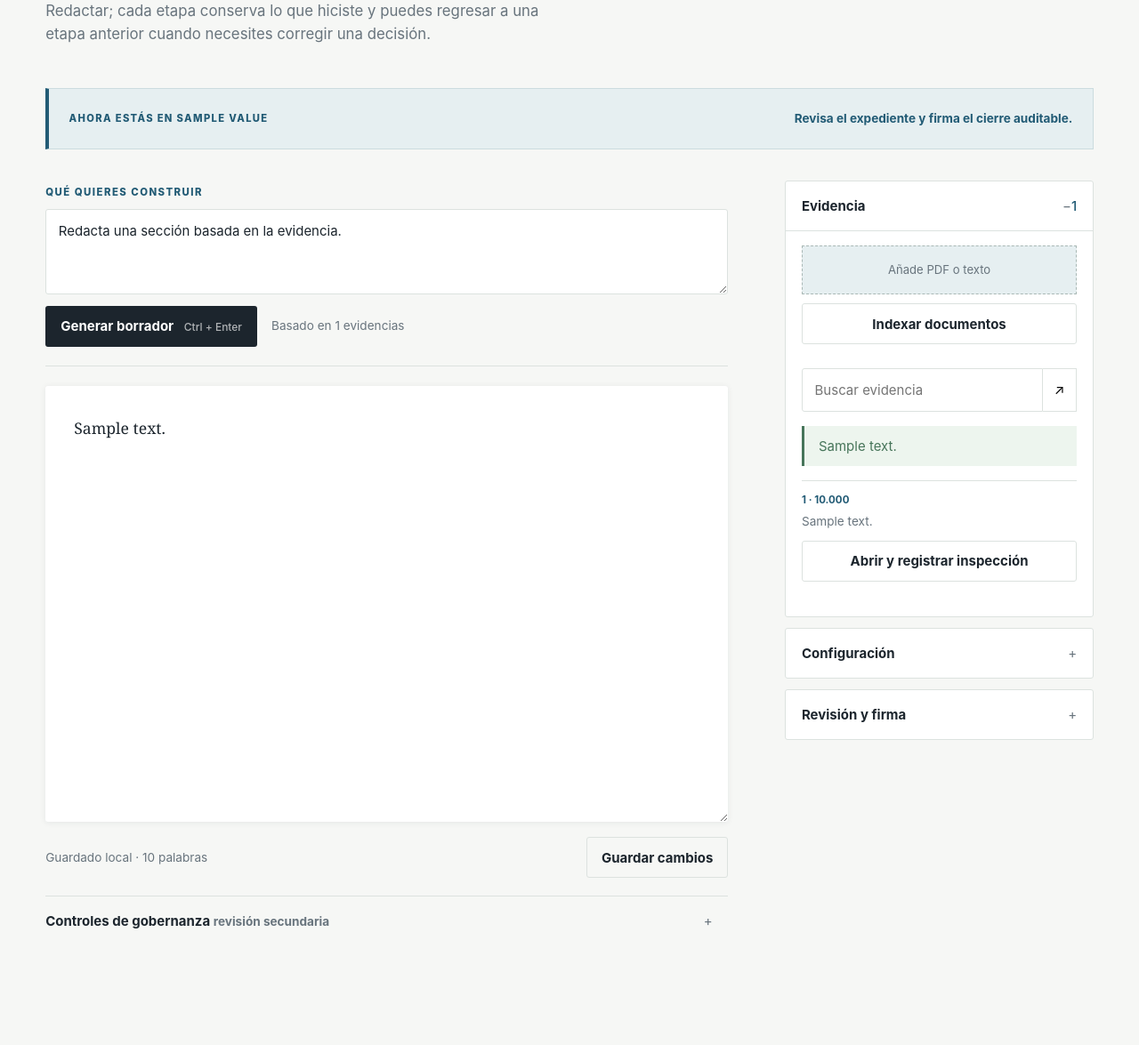
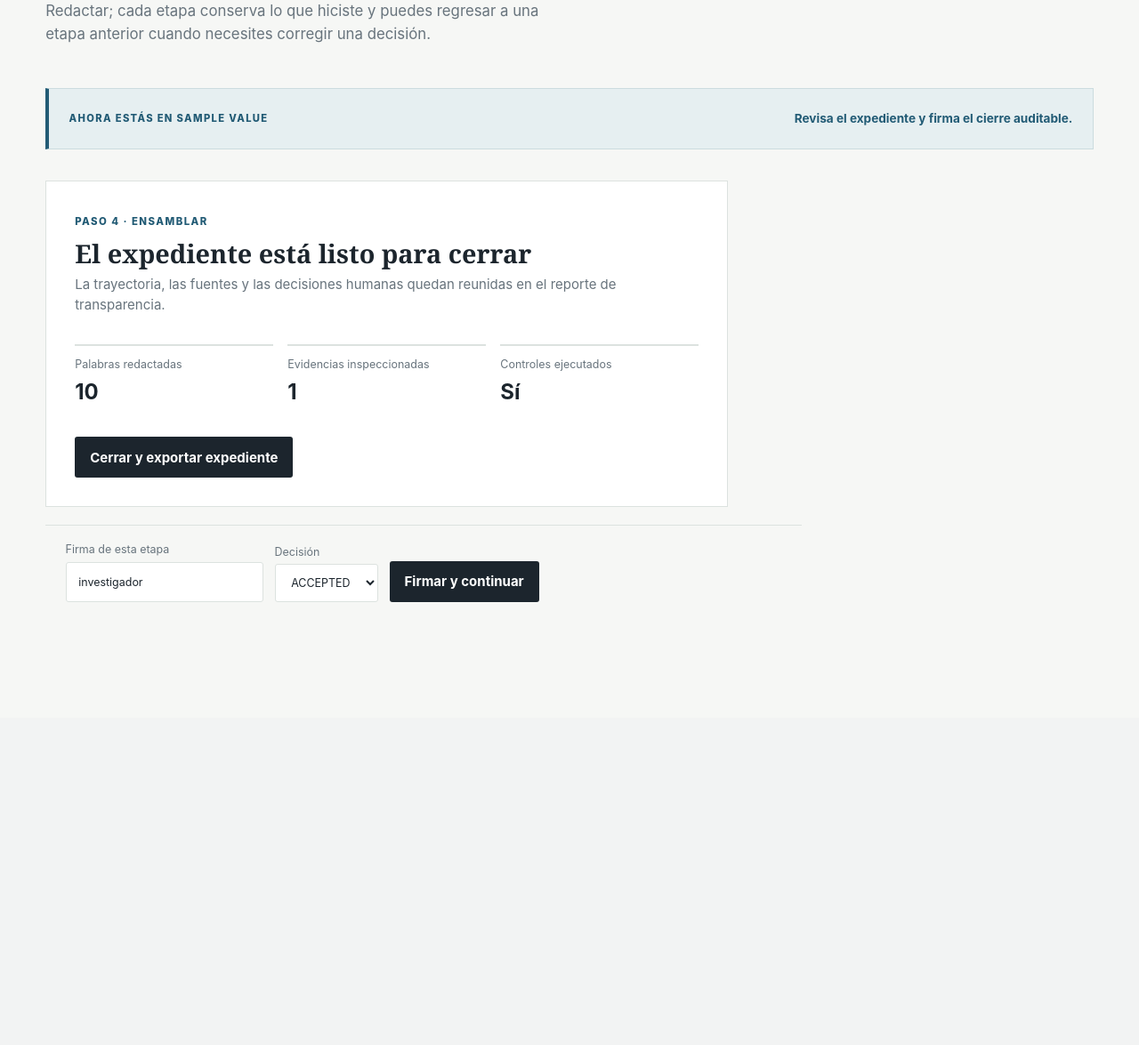
Before and after one commit to Miguelitortiz/marco-mvp, a Django app: template web/templates/workbench/index.html in a window 1280 px wide. Shown: the part 400-1575 px from the top of the page at 89% size. After the commit the page ends 1077 px from the top, so only its background shows below. Run offline with Django 4.2, Linux system fonts and the light colour scheme; the template is opened without the code that fills it: most values are stand-ins (such as "Sample title", 1, 10 or a date in 2020).

Commit message:
Show only active workflow stage controls
Replace the all-in-one workbench with stage-specific screens so researchers see only the inputs and action relevant to the current MARCO phase.

Co-authored-by: Copilot App <223556219+Copilot@users.noreply.github.com>

```diff
--- a/web/static/workbench.css
+++ b/web/static/workbench.css
@@ -37,6 +37,21 @@ h1 { margin: .7rem 0 1rem; font: 400 clamp(2.6rem, 5vw, 4.8rem)/1.02 Georgia, se
 h1 em { color: var(--blue); font-style: italic; }
 .intro__copy { color: var(--muted); max-width: 560px; font-size: 1.05rem; }
 .workspace-grid { display: grid; grid-template-columns: minmax(0, 1.55fr) minmax(260px, .7fr); gap: 4rem; align-items: start; }
+.stage-card { background: var(--surface); border: 1px solid var(--line); padding: 2rem; }
+.stage-card--wide { width: min(850px, 100%); }
+.stage-card__heading { margin-bottom: 1.8rem; }
+.stage-card h2 { margin: .35rem 0 .25rem; font: 700 1.8rem Georgia, serif; }
+.stage-card__heading p { margin: 0; color: var(--muted); }
+.stage-form { max-width: 620px; }
+.stage-form .button { margin-top: .5rem; }
+.assembly-summary { display: grid; grid-template-columns: repeat(3, 1fr); gap: 1rem; margin: 2rem 0; }
+.assembly-summary div { border-top: 2px solid var(--line); padding-top: .7rem; }
+.assembly-summary dt { color: var(--muted); font-size: .78rem; }
+.assembly-summary dd { margin: .2rem 0 0; font-size: 1.5rem; font-weight: 750; }
+.stage-footer { width: min(850px, 100%); margin-top: 1.2rem; padding: 1.1rem 1.4rem; border-top: 1px solid var(--line); }
+.stage-footer form { display: flex; align-items: end; gap: .8rem; }
+.stage-footer label { display: grid; gap: .25rem; color: var(--muted); font-size: .78rem; }
+.stage-footer label:first-child { flex: 1; }
 .editor-column { min-width: 0; }
 .draft-controls { border-bottom: 1px solid var(--line); padding-bottom: 1.3rem; }
 .prompt, .writing-surface textarea, input, select { width: 100%; border: 1px solid var(--line); border-radius: 3px; background: var(--surface); color: var(--ink); padding: .75rem .85rem; }
--- /dev/null
+++ b/web/templates/workbench/_notice.html
@@ -0,0 +1 @@
+<div class="notice">{{ message }}</div>
--- a/web/templates/workbench/index.html
+++ b/web/templates/workbench/index.html
@@ -51,70 +51,82 @@
 </section>
 
 <section class="workspace-grid">
-  <article class="editor-column">
-    {% include "workbench/_editor.html" %}
-    {% include "workbench/_governance.html" %}
-  </article>
-  <aside class="context-column">
-    <details open class="panel">
-      <summary>Evidencia <span class="count">{{ workbench.hits|length }}</span></summary>
-      <div class="panel__body">
-        <form hx-post="{% url 'upload_documents' %}" hx-target="#evidence-panel" hx-encoding="multipart/form-data">
+  {% if workbench.fsm.state.value == "PARAMETRIZATION" %}
+    <article class="stage-card stage-card--wide">
+      <div class="stage-card__heading">
+        <span class="eyebrow">Paso 1 · Preparar</span>
+        <h2>Define las reglas del documento</h2>
+        <p>Estas restricciones permanecerán activas durante todo el expediente.</p>
+      </div>
+      <form class="settings stage-form" hx-post="{% url 'save_settings' %}" hx-target="#workflow-status">
         {% csrf_token %}
-          <label class="file-drop" for="documents">Añade PDF o texto</label>
-          <input id="documents" name="documents" type="file" multiple accept=".pdf,.txt">
-          <button class="button button--quiet" type="submit">Indexar documentos</button>
-        </form>
-        <form class="search" hx-post="{% url 'search_evidence' %}" hx-target="#evidence-panel">
-          {% csrf_token %}
-          <input name="query" value="{{ workbench.query }}" placeholder="Buscar evidencia">
-          <button aria-label="Buscar" type="submit">↗</button>
-        </form>
-        <div id="evidence-panel">{% include "workbench/_evidence.html" %}</div>
-      </div>
-    </details>
-    <details class="panel">
-      <summary>Configuración</summary>
-      <div class="panel__body">
-        <form class="settings" hx-post="{% url 'save_settings' %}" hx-target="#editor-panel">
-          {% csrf_token %}
-          <label>Sección<input name="template" value="{{ workbench.template }}"></label>
+        <label>Plantilla o sección<input name="template" value="{{ workbench.template }}"></label>
         <label>Palabras objetivo<input name="target_words" type="number" value="{{ workbench.target_words }}" min="50"></label>
         <label>Proveedor
-            <select name="provider">
-              {% for provider in providers %}<option {% if provider == workbench.provider %}selected{% endif %}>{{ provider }}</option>{% endfor %}
-            </select>
+          <select name="provider">{% for provider in providers %}<option {% if provider == workbench.provider %}selected{% endif %}>{{ provider }}</option>{% endfor %}</select>
         </label>
         <label>Modelo<input name="model" value="{{ workbench.model }}" placeholder="Predeterminado"></label>
         <label>Endpoint<input name="base_url" value="{{ workbench.base_url }}" placeholder="Predeterminado"></label>
         {% if workbench.provider != "Mock (offline)" and workbench.provider != "Local (Ollama)" and workbench.provider != "Local (LM Studio)" %}
           <label>API key<input name="api_key" type="password" placeholder="Solo para esta sesión"></label>
         {% endif %}
-          <button class="button button--quiet" type="submit">Guardar configuración</button>
+        <button class="button button--dark" type="submit">Guardar reglas</button>
       </form>
+    </article>
+  {% elif workbench.fsm.state.value == "CURATION" %}
+    <article class="stage-card stage-card--wide" id="stage-content">
+      <div class="stage-card__heading">
+        <span class="eyebrow">Paso 2 · Curar</span>
+        <h2>Reúne y valida tu evidencia</h2>
+        <p>Indexa el corpus, busca fragmentos relevantes y registra la inspección humana de al menos una fuente.</p>
       </div>
-    </details>
-    <details class="panel">
-      <summary>Revisión y firma</summary>
-      <div class="panel__body">
+      <form hx-post="{% url 'upload_documents' %}" hx-target="#stage-content" hx-encoding="multipart/form-data">
+        {% csrf_token %}<label class="file-drop" for="documents">Añade PDF o texto</label>
+        <input id="documents" name="documents" type="file" multiple accept=".pdf,.txt">
+        <button class="button button--quiet" type="submit">Indexar documentos</button>
+      </form>
+      <form class="search" hx-post="{% url 'search_evidence' %}" hx-target="#evidence-panel">
+        {% csrf_token %}<input name="query" value="{{ workbench.query }}" placeholder="Buscar en el corpus">
+        <button aria-label="Buscar" type="submit">↗</button>
+      </form>
+      <div id="evidence-panel">{% include "workbench/_evidence.html" %}</div>
+    </article>
+  {% elif workbench.fsm.state.value == "DRAFTING" %}
+    <article class="editor-column stage-card stage-card--wide">
+      <div class="stage-card__heading">
+        <span class="eyebrow">Paso 3 · Redactar</span>
+        <h2>Construye y revisa el texto</h2>
+        <p>El borrador se genera únicamente con la evidencia que ya inspeccionaste.</p>
+      </div>
+      {% include "workbench/_editor.html" %}
+      {% include "workbench/_governance.html" %}
+    </article>
+  {% else %}
+    <article class="stage-card stage-card--wide">
+      <div class="stage-card__heading">
+        <span class="eyebrow">Paso 4 · Ensamblar</span>
+        <h2>El expediente está listo para cerrar</h2>
+        <p>La trayectoria, las fuentes y las decisiones humanas quedan reunidas en el reporte de transparencia.</p>
+      </div>
+      <dl class="assembly-summary">
+        <div><dt>Palabras redactadas</dt><dd>{{ workbench.current_words }}</dd></div>
+        <div><dt>Evidencias inspeccionadas</dt><dd>{{ workbench.inspected_fragments|length }}</dd></div>
+        <div><dt>Controles ejecutados</dt><dd>Sí</dd></div>
+      </dl>
+      <form hx-post="{% url 'export_workflow' %}" hx-target="#workflow-status">
+        {% csrf_token %}<button class="button button--dark" type="submit">Cerrar y exportar expediente</button>
+      </form>
+    </article>
+  {% endif %}
+</section>
+<section class="stage-footer" id="workflow-status">
+  {% if workbench.fsm.state.value != "ASSEMBLY" %}
     <form hx-post="{% url 'advance_workflow' %}" hx-target="#workflow-status">
       {% csrf_token %}
-          <label>Firma<input name="signer" value="investigador"></label>
+      <label>Firma de esta etapa<input name="signer" value="investigador"></label>
       <label>Decisión<select name="decision"><option>ACCEPTED</option><option>AMENDED</option><option>REJECTED</option></select></label>
-          <button class="button button--dark" type="submit">Firmar y avanzar</button>
+      <button class="button button--dark" type="submit">Firmar y continuar</button>
     </form>
-        <form hx-post="{% url 'rollback_workflow' %}" hx-target="#workflow-status" class="rollback">
-          {% csrf_token %}
-          <input type="hidden" name="target" value="CURATION">
-          <button class="button button--quiet" type="submit">Solicitar rollback a Curar</button>
-        </form>
-        <form hx-post="{% url 'export_workflow' %}" hx-target="#workflow-status">
-          {% csrf_token %}
-          <button class="button button--dark" type="submit">Cerrar y exportar expediente</button>
-        </form>
-        <div id="workflow-status"></div>
-      </div>
-    </details>
-  </aside>
+  {% endif %}
 </section>
 {% endblock %}
--- a/web/workbench/views.py
+++ b/web/workbench/views.py
@@ -208,7 +208,7 @@ def save_settings(request: HttpRequest) -> HttpResponse:
          "tolerance": workbench.tolerance},
     )
     return _fragment(
-        request, "workbench/_editor.html",
+        request, "workbench/_notice.html",
         {**workbench.context(), "message": "Configuración guardada para esta sesión."},
     )
 
```
Lines whose indentation alone changed are shown as unchanged.
